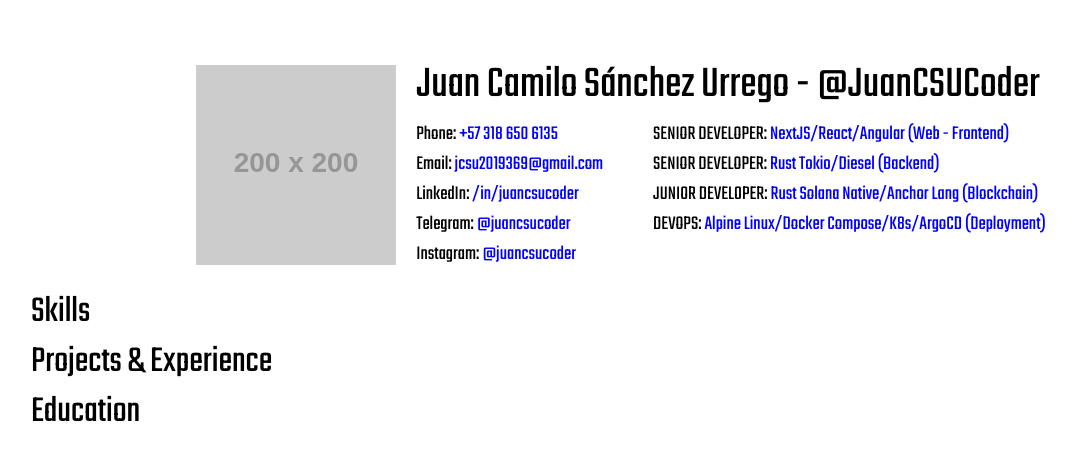
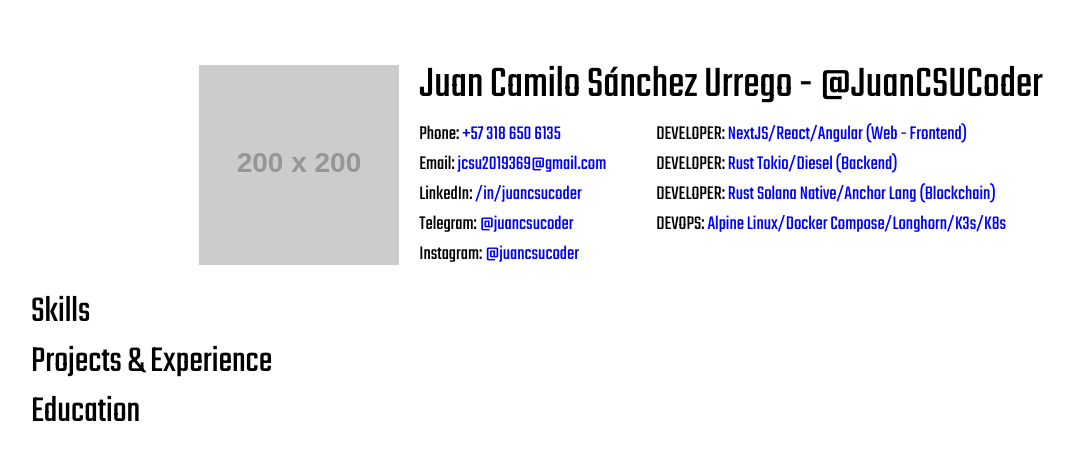
Before and after one commit to JuanCSUCoder/juancsucoder-cv, a Next.js app: page / in a window 1280 px wide. Shown: the top 460 px of the page, without its empty margins (9-1085 px from the left). Built offline with nearby package versions, Linux system fonts and the light colour scheme.

Commit message:
Update: WorkInfo

```diff
--- a/app/ui/WorkInfo.tsx
+++ b/app/ui/WorkInfo.tsx
@@ -3,17 +3,17 @@ import TitledElement from "@/components/custom/TitledElement";
 export default function WorkInfo() {
     return (
       <ul>
-        <TitledElement title="SENIOR DEVELOPER" href="#">
+        <TitledElement title="DEVELOPER" href="#">
           NextJS/React/Angular (Web - Frontend)
 				</TitledElement>
-				<TitledElement title="SENIOR DEVELOPER" href="#">
+				<TitledElement title="DEVELOPER" href="#">
 					Rust Tokio/Diesel (Backend)
 				</TitledElement>
-        <TitledElement title="JUNIOR DEVELOPER" href="#">
+        <TitledElement title="DEVELOPER" href="#">
           Rust Solana Native/Anchor Lang (Blockchain)
         </TitledElement>
 				<TitledElement title="DEVOPS" href="#">
-					Alpine Linux/Docker Compose/K8s/ArgoCD (Deployment)
+					Alpine Linux/Docker Compose/Longhorn/K3s/K8s
 				</TitledElement>
       </ul>
     );
```
